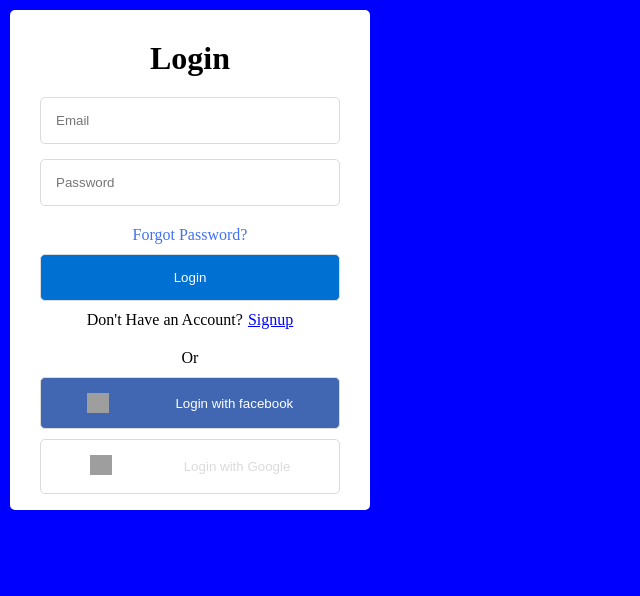
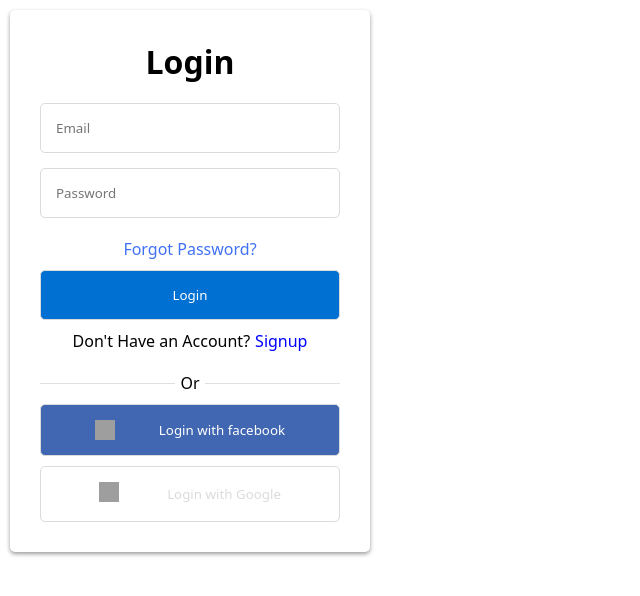
Before and after one commit to naveenkumarr-onyx/internship, a plain HTML site: page day-6/login.html in a window 1280 px wide. Shown: the whole page, without its empty margins (0-640 px from the left). Drawn offline with Linux system fonts and the light colour scheme; grey boxes are pictures that could not be loaded.

Commit message:
added css

```diff
--- a/day-6/login.html
+++ b/day-6/login.html
@@ -4,6 +4,10 @@
     <meta charset="UTF-8" />
     <meta name="viewport" content="width=device-width, initial-scale=1.0" />
     <title>Login-Page</title>
+    <link
+      rel="stylesheet"
+      href="https://cdnjs.cloudflare.com/ajax/libs/font-awesome/4.7.0/css/font-awesome.min.css"
+    />
     <link rel="stylesheet" href="./style.css" />
   </head>
   <body>
@@ -26,20 +30,27 @@
             </p>
           </div>
           <div class="btn-login2">
-            <p class="para_hr">Or</p>
+            <div class="line_ctn">
+              <div class="line"></div>
+              <p class="para_hr">Or</p>
+              <div class="line"></div>
+            </div>
             <button class="btn1">
               <img
-                src="https://cdn.pixabay.com/photo/2021/06/15/12/51/facebook-6338509_1280.png"
-                alt="facebook_logo"
+                width="20"
+                height="20"
+                src="https://img.icons8.com/color/48/facebook-new.png"
+                alt="facebook-new"
               />
-
               <p>Login with facebook</p>
             </button>
             <button class="btn2">
               <div>
                 <img
-                  src="https://logos-world.net/wp-content/uploads/2020/09/Google-Symbol.png"
-                  alt="google_logo"
+                  width="20"
+                  height="20"
+                  src="https://img.icons8.com/color/48/google-logo.png"
+                  alt="google-logo"
                 />
               </div>
               <div>
--- a/day-6/style.css
+++ b/day-6/style.css
@@ -1,19 +1,18 @@
 * {
   margin: 0px;
+  font-family: system-ui, -apple-system, BlinkMacSystemFont, "Segoe UI", Roboto,
+    Oxygen, Ubuntu, Cantarell, "Open Sans", "Helvetica Neue", sans-serif;
 }
 a {
   text-decoration: none;
 }
+
 button {
   color: white;
   border-radius: 5px;
   padding: 5px;
   border: 1px solid rgb(219, 219, 219);
   padding: 15px;
-}
-img {
-  width: 22px;
-  height: 20px;
 }
 input {
   padding: 15px;
@@ -22,7 +21,7 @@ input {
 }
 .container {
   width: 100%;
-  background-color: blue;
+  /* background-color: blue; */
   height: 100vh;
 }
 .container1 {
@@ -30,14 +29,13 @@ input {
 }
 .container2 {
   width: 300px;
-  height: 440px;
   background-color: white;
   display: flex;
   flex-direction: column;
   gap: 20px;
   padding: 30px;
   border-radius: 5px;
-  /* padding-top: 10px; */
+  box-shadow: 0px 2px 4px rgba(0, 0, 0, 0.4);
 }
 .head h1 {
   font-size: bolder;
@@ -68,6 +66,8 @@ input {
   display: flex;
   gap: 10px;
   color: blue;
+}
+.btn-login p span:hover {
   text-decoration: underline;
 }
 .btn-login button {
@@ -78,10 +78,19 @@ input {
   flex-direction: column;
   gap: 10px;
 }
-/* .btn-login2 .para_hr {
+.line_ctn {
   display: flex;
-  flex-direction: column;
-} */
+  gap: 5px;
+  justify-content: center;
+  align-items: center;
+}
+.line_ctn .line {
+  display: flex;
+  flex: 1;
+  align-items: center;
+  height: 1px;
+  background-color: #dfdfdf;
+}
 .btn-login2 p {
   display: flex;
   justify-content: center;
@@ -94,7 +103,7 @@ input {
 .btn-login2 .btn1 {
   display: flex;
   align-items: center;
-  justify-content: space-around;
+  justify-content: space-evenly;
   gap: 5px;
   background-color: hsl(219.82, 46.5%, 47.65%);
 }
@@ -103,6 +112,19 @@ input {
   display: flex;
   color: rgb(219, 219, 219);
   align-items: center;
-  justify-content: space-around;
+  justify-content: space-evenly;
   gap: 5px;
 }
+/* .universe button {
+  margin-top: 10px;
+  cursor: pointer;
+  padding: 10px;
+  border-radius: 20px;
+  background-color: hsl(0, 0%, 16.86%);
+  border: 3px solid hsl(173.4, 95.98%, 60.98%);
+  color: hsl(173.4, 95.98%, 60.98%);
+}
+button:hover {
+  box-shadow: 0 5px 50px 0px hsl(173.4, 95.98%, 60.98%),
+    0 5px 50px 0px hsl(173.4, 95.98%, 60.98%);
+} */
```
